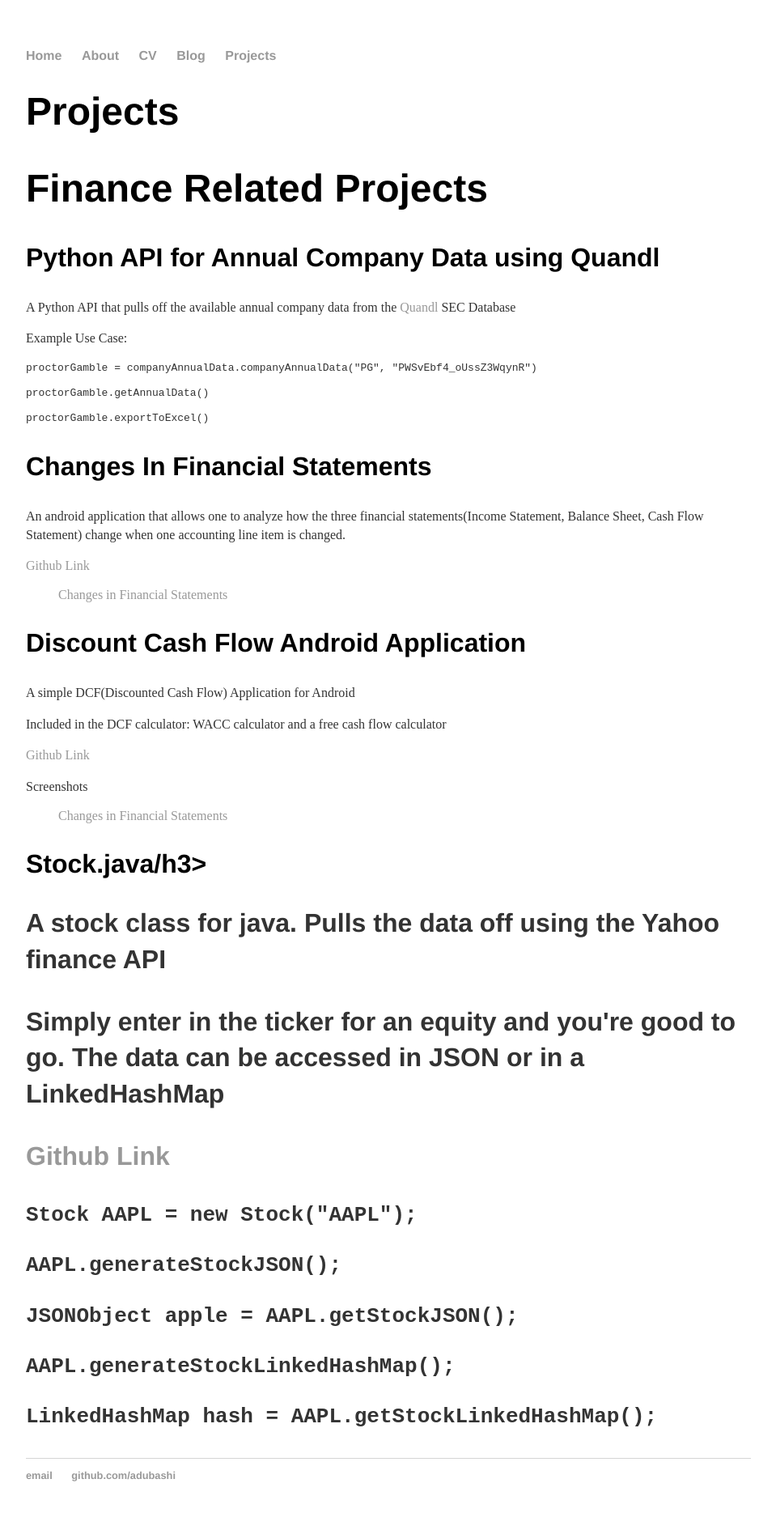
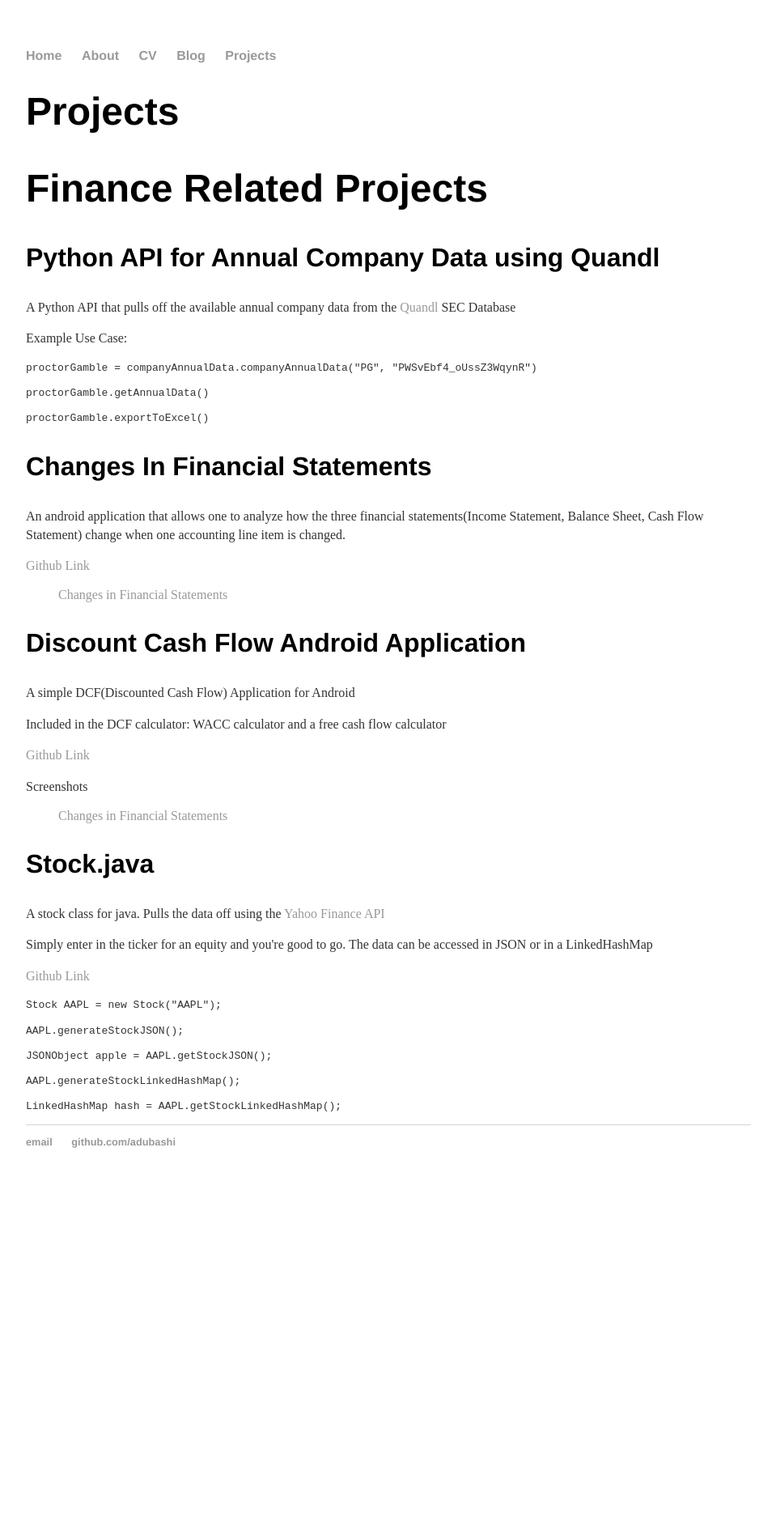
Before and after one commit to adubashi/adubashi.github.io, a Jekyll site: the page built from projects/index.html, in a window 1280 px wide. Shown: the whole page at 81% size, without its empty margins (160-1119 px from the left). Built offline with Jekyll 4.4.1, drawn with Linux system fonts in a browser that asks for light colours; a script that is not in the unit is left out; after the commit the page ends 1478 px from its top, so only the background shows below that.

```diff
--- a/projects/index.html
+++ b/projects/index.html
@@ -34,8 +34,8 @@ title: Projects
 </div>
 
 <div class="stock">
-<h3>Stock.java/h3>
-<p>A stock class for java. Pulls the data off using the Yahoo finance API</p>
+<h3>Stock.java</h3>
+<p>A stock class for java. Pulls the data off using the <a href="https://code.google.com/p/yahoo-finance-managed/wiki/YahooFinanceAPIs">Yahoo Finance API</a></p>
 <p>Simply enter in the ticker for an equity and you're good to go. The data can be accessed in JSON or in a LinkedHashMap</p>
 <p><a href="https://github.com/adubashi/StockJava">Github Link</a></p>
 <code>
```
